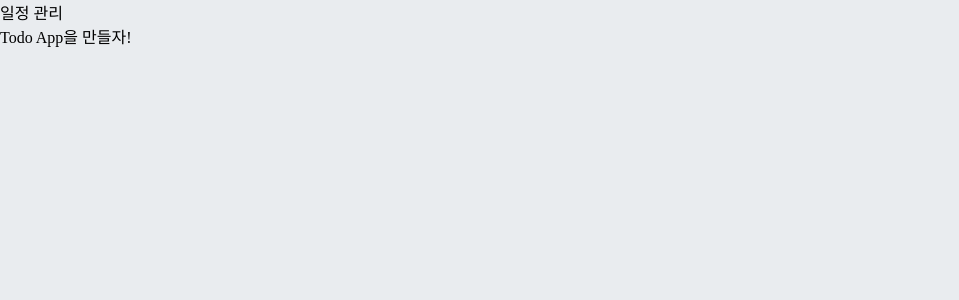
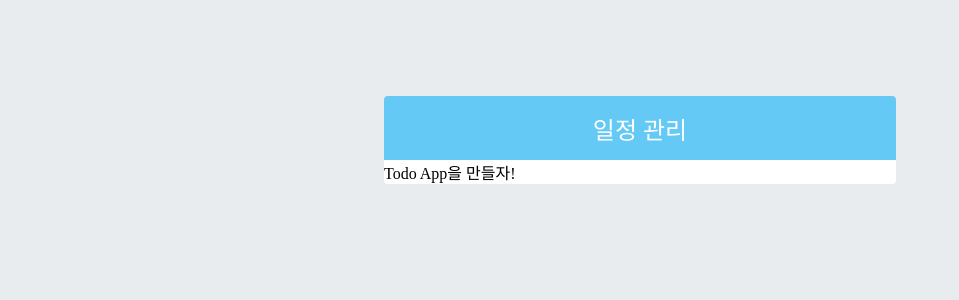
Before and after one commit to Kwakcena/react-todo-app, a React (Create React App) app in the folder review/todo-app-3/: page / in a window 1280 px wide. Shown: the top 300 px of the page, without its empty margins (0-959 px from the left). Built offline with nearby package versions, Linux system fonts and the light colour scheme.

Commit message:
TodoTemplate 스타일 추가
화면 가운데 정렬
타이틀 보이기

```diff
--- a/review/todo-app-3/src/components/TodoTemplate.js
+++ b/review/todo-app-3/src/components/TodoTemplate.js
@@ -1,4 +1,5 @@
 import React from 'react';
+import './TodoTemplate.scss';
 
 const TodoTemplate = ({ children }) => {
   return (
--- /dev/null
+++ b/review/todo-app-3/src/components/TodoTemplate.scss
@@ -0,0 +1,20 @@
+.TodoTemplate {
+  width: 512px;
+  margin-left: auto;
+  margin-right: auto;
+  margin-top: 6rem;
+  border-radius: 4px;
+  overflow: hidden;
+  .app-title {
+    height: 4rem;
+    color: white;
+    font-size: 1.5rem;
+    background: #64c9f5;
+    display: flex;
+    align-items: center;
+    justify-content: center;
+  }
+  .content {
+    background: white;
+  }
+}
```
Also changed, not shown: 1 other file (tests, documents, lock files or other folders).
